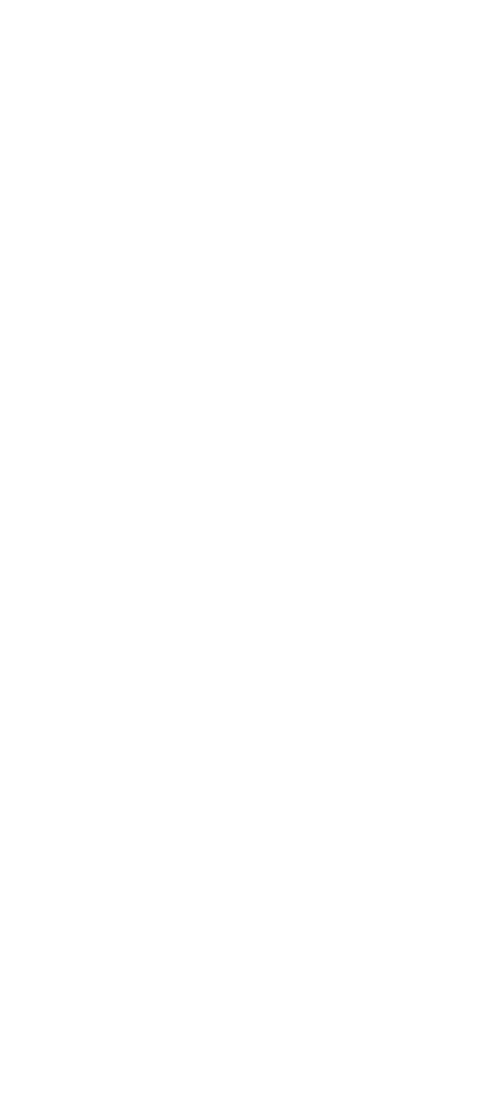
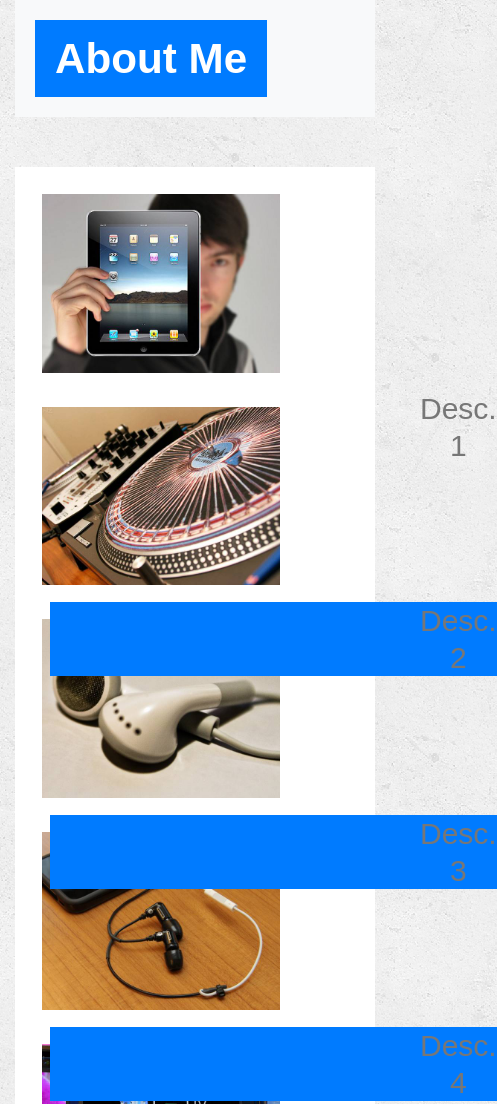
Before and after one commit to Mick756/Portfolio, a plain HTML site: page Portfolio (Bootstrap)/portfolio.html in a window 390 px wide. Shown: the top 1104 px of the page, 497 px wide, since content can reach past the window. Before the commit the page ends 844 px from the top, so only its background shows below. Drawn offline with nearby package versions, Linux system fonts and the light colour scheme.

Commit message:
Homework commit

```diff
--- a/Portfolio (Bootstrap)/assets/css/style.css
+++ b/Portfolio (Bootstrap)/assets/css/style.css
@@ -0,0 +1,49 @@
+body {
+    font-family: Arial, "Helvetica Neue", Helvetica, sans-serif;
+    background: url("../images/concrete_seamless.png");
+    height: 100%;
+}
+#containerMain {
+    font-size: 18px;
+    line-height: 37px;
+    color: #777777;
+    background: url("../images/concrete_seamless.png");
+  }
+.textBox {
+    float: absolute;
+    margin-top: 50px;
+    padding: 10px;
+    background-color: white;
+}
+.photoDesc {
+    margin-left: 25px;
+    font-size: 30px;
+    text-align: center;
+    padding-left: 100%;
+    position: absolute;
+    z-index: 10;
+}
+#navBar {
+    padding: 20px;
+}
+#navBarIcon {
+    padding: 20px;
+    font-size: 5vh;
+    font-weight: bolder;
+    color: white;
+}
+#navBarLinks {
+    margin-left: 75%;
+}
+#catPicture {
+    float: left;
+    width: 30%;
+    height: 50%;
+    margin: 10px;
+}
+#portfolioImage {
+    position: relative;
+    padding: 5%;
+    width: 80%;
+    height: 100%;
+}
--- a/Portfolio (Bootstrap)/portfolio.html
+++ b/Portfolio (Bootstrap)/portfolio.html
@@ -4,12 +4,56 @@
 <head>
   <meta charset="UTF-8">
   <title>Portfolio | Your Name</title>
+  <link rel="stylesheet" href="https://stackpath.bootstrapcdn.com/bootstrap/4.3.1/css/bootstrap.min.css">
   <link rel="stylesheet" type="text/css" href="assets/css/style.css">
 </head>
 
 <body>
-
-
+  <div class="container" id="containerMain">
+    <nav class="navbar navbar-expand-lg navbar-light bg-light" id="navBar">
+      <a class="navbar-brand bg-primary" id="navBarIcon" href="#">About Me</a>
+      <div class="collapse navbar-collapse" id="navbarSupportedContent">
+        <ul class="navbar-nav" id="navBarLinks">
+          <li class="nav-item">
+            <a class="nav-link" href="index.html">About</a>
+          </li>
+          <li class="nav-item">
+            <a class="nav-link" href="portfolio.html">Portfolio</a>
+          </li>
+          <li class="nav-item">
+            <a class="nav-link" href="contact.html">Contact</a>
+          </li>
+      </div>
+    </nav>
+    <div class="textBox">
+      <div class="row">
+        <div class="col-md-4">
+          <img src="assets/images/technics-q-c-640-480-1.jpg" alt="unknown" id="portfolioImage">
+          <p class="photoDesc">Desc. 1</p>
+        </div>
+        <div class="col-md-4">
+          <img src="assets/images/technics-q-c-640-480-2.jpg" alt="unknown" id="portfolioImage">
+          <p class="photoDesc bg-primary">Desc. 2</p>
+        </div>
+      </div>
+      <div class="row">
+        <div class="col-md-4">
+          <img src="assets/images/technics-q-c-640-480-5.jpg" alt="unknown" id="portfolioImage">
+          <p class="photoDesc bg-primary">Desc. 3</p>
+        </div>
+        <div class="col-md-4">
+          <img src="assets/images/technics-q-c-640-480-7.jpg" alt="unknown" id="portfolioImage">
+          <p class="photoDesc bg-primary">Desc. 4</p>
+        </div>
+      </div>
+      <div class="row">
+        <div class="col-md-4">
+          <img src="assets/images/technics-q-c-640-480-9.jpg" alt="unknown" id="portfolioImage">
+          <p class="photoDesc bg-primary">Desc. 5</p>
+        </div>
+      </div>
+    </div>
+  </div>
 </body>
 
 </html>
--- a/Portfolio (Responsive)/assets/css/style.css
+++ b/Portfolio (Responsive)/assets/css/style.css
@@ -11,13 +11,6 @@ body {
 }
 
 /* general */
-
-.container {
-  width: 100%;
-  max-width: 960px;
-  margin: 0 auto;
-  clear: both;
-}
 
 h1,
 h2,
@@ -77,10 +70,7 @@ h3 {
   background: #4aaaa5;
 }
 
-nav {
-  float: right;
-  margin-top: 25px;
-}
+
 
 nav a {
   display: inline-block;
@@ -215,3 +205,74 @@ input[type=submit] {
   background: #4aaaa5;
   border: 0 none;
 }
+
+
+@media screen and (max-width: 640px) {
+  .container {
+    width: 100%;
+    max-width: 620px;
+    margin: 0;
+    clear: both;
+  }
+  nav {
+    float: right;
+    margin-top: 25px;
+  }
+  nav a {
+    margin-right: 65px;
+    line-height: 18px;
+    color: #999;
+    text-decoration: none;
+    border-left: 1px solid #efefef;
+  }
+  .auth-image {
+    width: 100%;
+    height: auto;
+    margin-top: 10px;
+    margin-left: 40px;
+  }
+
+}
+@media screen and (max-width: 768px) {
+  .container {
+    width: 100%;
+    max-width: 748px;
+    margin: 0;
+    clear: both;
+  }
+  nav {
+    float: right;
+    margin-top: 25px;
+  }
+  nav a {
+    float: relative;
+    padding-left: 15px;
+    margin-left: 15px;
+    line-height: 18px;
+    color: #999;
+    text-decoration: none;
+    border-left: 1px solid #efefef;
+  }
+  .auth-image {
+    float: left;
+    width: 75%;
+    height: auto;
+    margin-top: 10px;
+    margin-right: 25px;
+  }
+}
+@media screen and (max-width: 980px) {
+  .container {
+    width: 100%;
+    max-width: 960px;
+    margin: 0;
+    clear: both;
+  }
+  nav a {
+    float: relative;
+    line-height: 18px;
+    color: #999;
+    text-decoration: none;
+    border-left: 1px solid #efefef;
+  }
+}
```
Also changed, not shown: Portfolio (Bootstrap)/index.html (+33 -1 lines), Portfolio (Responsive)/index.html (+1 -0 lines).
